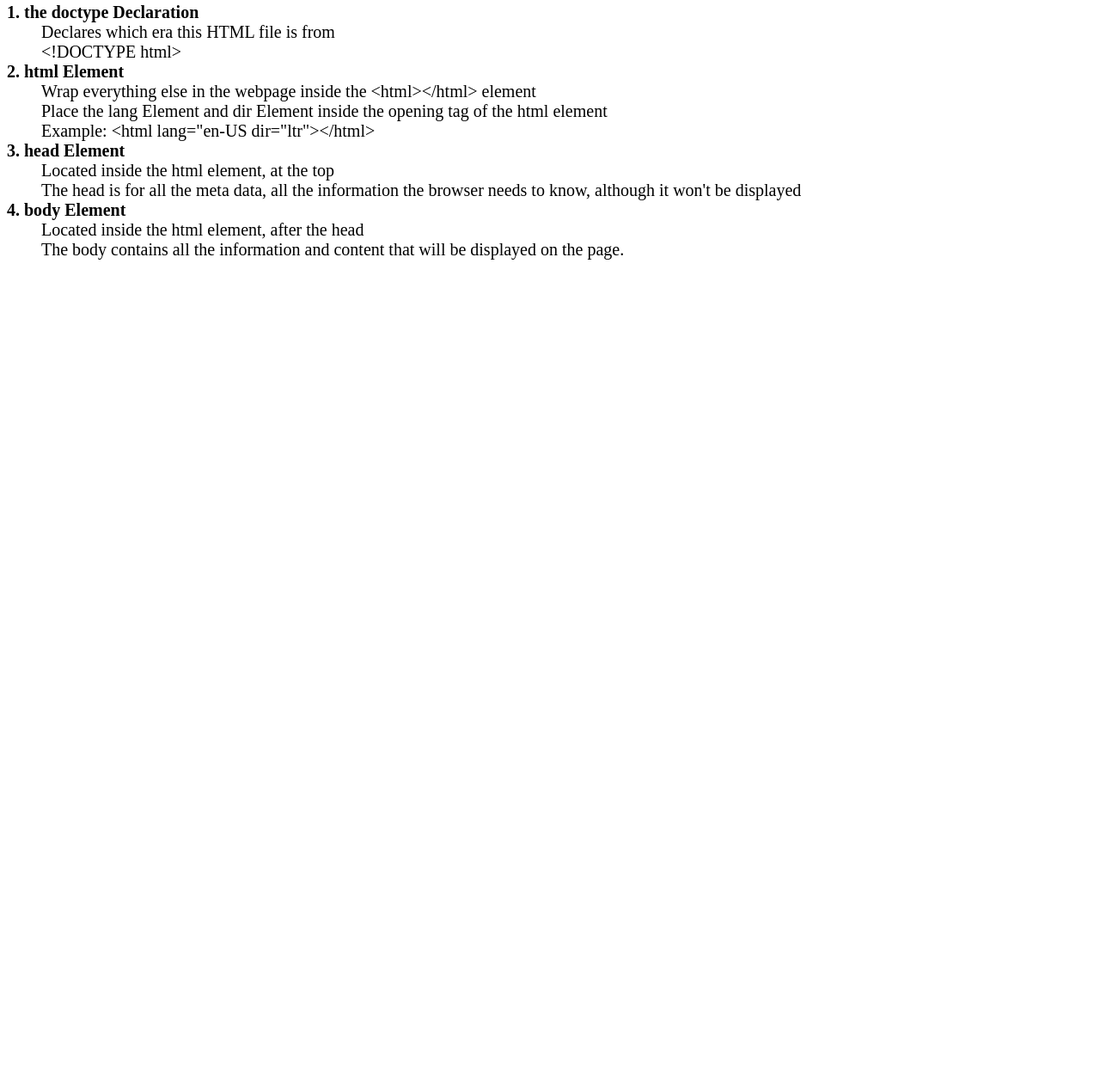
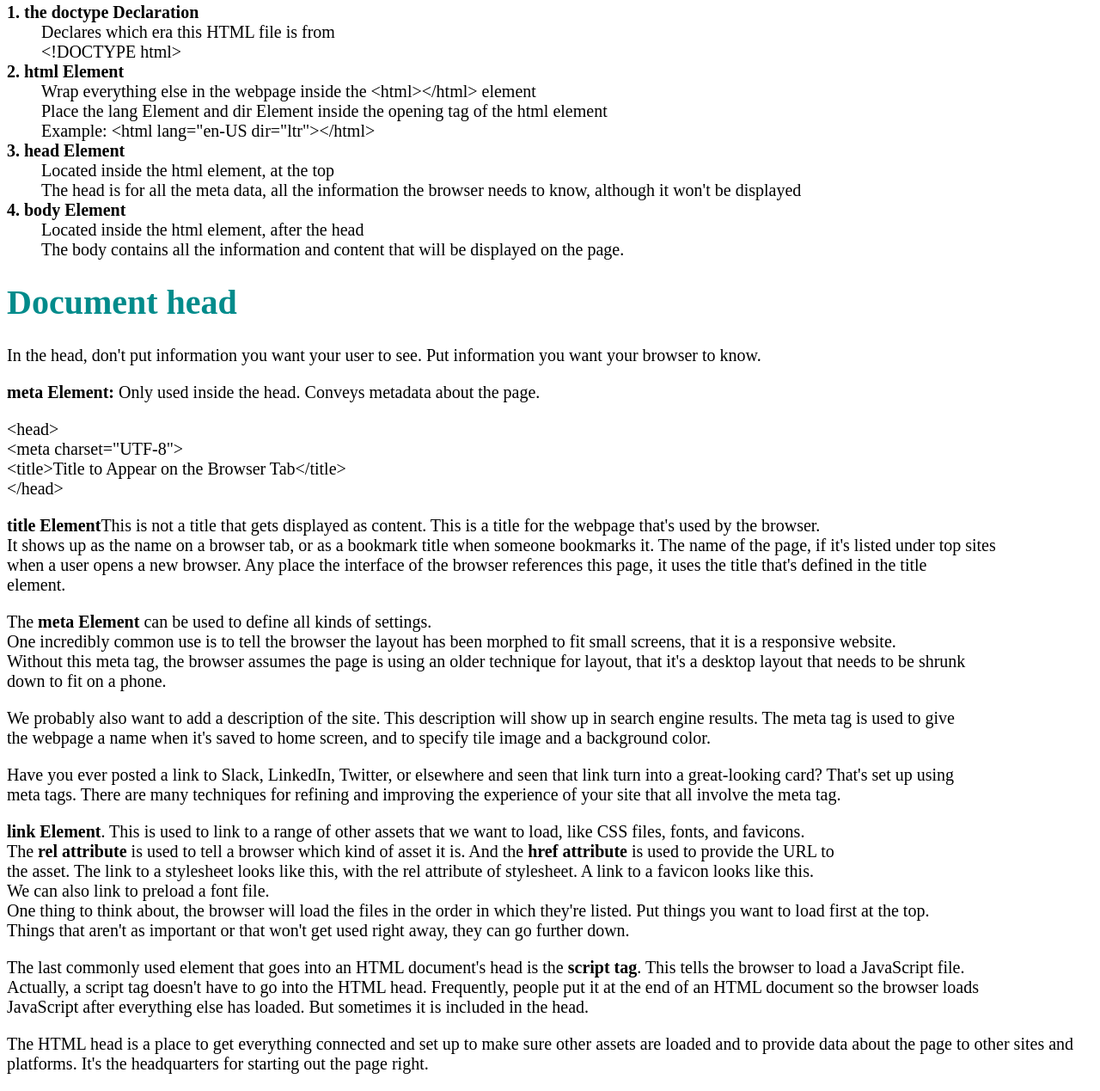
Before and after one commit to r-scott25/Ex_Files_HTML_EssT-Instructor-Jen-Simmons, a plain HTML site: page idContent/PuttingTogether/puttingTogether.html in a window 1280 px wide. Shown: the part 550-1819 px from the top of the page at 86% size. Before the commit the page ends 872 px from the top, so only its background shows below. Drawn offline with Linux system fonts and the light colour scheme.

Commit message:
Document head

```diff
--- a/idContent/PuttingTogether/puttingTogether.html
+++ b/idContent/PuttingTogether/puttingTogether.html
@@ -1,25 +1,35 @@
 <!DOCTYPE html>
 <html lang="en">
   <head>
-  <meta charset="UTF-8">
-  <meta http-equiv="X-UA-Compatible" content="IE=edge">
-  <meta name="viewport" content="width=device-width, initial-scale=1.0">
+    <meta charset="UTF-8" />
+    <meta http-equiv="X-UA-Compatible" content="IE=edge" />
+    <meta name="viewport" content="width=device-width, initial-scale=1.0" />
     <title>Document</title>
   </head>
   <body style="font-size: 20px">
     <h1 style="color: darkcyan">Putting It All Together</h1>
     <h1 style="color: darkcyan">The HTML Page</h1>
-  <h3>No matter how the website is engineered, the web itself works the same every time.</h3>
+    <h3>
+      No matter how the website is engineered, the web itself works the same
+      every time.
+    </h3>
     <ol>
       <li>URL: A user goes to a URL</li>
       <li>Request: Hitting that URL sends a request for an HTML file</li>
       <li>Response: HTML: A server returns a single HTML file</li>
       <li>The browser reads the HTML file and does what it says</li>
     </ol>
-  <p><b>HTML file: </b> The first file that's returned in response to a request for a webpage </p>
-  <p>When the browser gets that HTML file, it immediately starts reading it from top to bottom and starts to do what it says.</p>
     <p>
-    At the top, there's a list of other files (links, scripts). The browser immediately requests them, and once it has those files, <br>
+      <b>HTML file: </b> The first file that's returned in response to a request
+      for a webpage
+    </p>
+    <p>
+      When the browser gets that HTML file, it immediately starts reading it
+      from top to bottom and starts to do what it says.
+    </p>
+    <p>
+      At the top, there's a list of other files (links, scripts). The browser
+      immediately requests them, and once it has those files, <br />
       it starts to do the things that those files tell it to do.
     </p>
     <h2>Key Parts that Every Web Page Must Have</h2>
@@ -28,18 +38,102 @@
       <dd>Declares which era this HTML file is from</dd>
       <dd>&lt;!DOCTYPE html&gt;</dd>
       <dt><b>2. html Element</b></dt>
-      <dd>Wrap everything else in the webpage inside the &lt;html&gt;&lt;/html&gt; element</dd>
-      <dd>Place the lang Element and dir Element inside the opening tag of the html element</dd>
+      <dd>
+        Wrap everything else in the webpage inside the &lt;html&gt;&lt;/html&gt;
+        element
+      </dd>
+      <dd>
+        Place the lang Element and dir Element inside the opening tag of the
+        html element
+      </dd>
       <dd>Example: &lt;html lang="en-US dir="ltr"&gt;&lt;/html&gt;</dd>
       <dt><b>3. head Element</b></dt>
       <dd>Located inside the html element, at the top</dd>
-      <dd>The head is for all the meta data, all the information the browser needs to know, although it won't be displayed</dd>
+      <dd>
+        The head is for all the meta data, all the information the browser needs
+        to know, although it won't be displayed
+      </dd>
       <dt><b>4. body Element</b></dt>
       <dd>Located inside the html element, after the head</dd>
-      <dd>The body contains all the information and content that will be displayed on the page.</dd>
-
-
-
+      <dd>
+        The body contains all the information and content that will be displayed
+        on the page.
+      </dd>
     </dl>
+    <h1 style="color: darkcyan">Document head</h1>
+    <p>
+      In the head, don't put information you want your user to see. Put
+      information you want your browser to know.
+    </p>
+    <p>
+      <b>meta Element: </b>Only used inside the head. Conveys metadata about the
+      page.
+    </p>
+    <p>
+      &lt;head&gt;<br />
+      &lt;meta charset="UTF-8"&gt;<br />
+      &lt;title&gt;Title to Appear on the Browser Tab&lt;/title&gt;<br />
+      &lt;/head&gt;<br />
+    </p>
+    <p>
+      <b>title Element</b>This is not a title that gets displayed as content.
+      This is a title for the webpage that's used by the browser. <br />
+      It shows up as the name on a browser tab, or as a bookmark title when
+      someone bookmarks it. The name of the page, if it's listed under top sites
+      <br />
+      when a user opens a new browser. Any place the interface of the browser
+      references this page, it uses the title that's defined in the title <br />
+      element.
+    </p>
+    <p>
+      The <b>meta Element</b> can be used to define all kinds of settings.
+      <br />
+      One incredibly common use is to tell the browser the layout has been
+      morphed to fit small screens, that it is a responsive website. <br />
+      Without this meta tag, the browser assumes the page is using an older
+      technique for layout, that it's a desktop layout that needs to be shrunk
+      <br />
+      down to fit on a phone.
+    </p>
+    <p>
+      We probably also want to add a description of the site. This description
+      will show up in search engine results. The meta tag is used to give <br />
+      the webpage a name when it's saved to home screen, and to specify tile
+      image and a background color.
+    </p>
+    <p>
+      Have you ever posted a link to Slack, LinkedIn, Twitter, or elsewhere and
+      seen that link turn into a great-looking card? That's set up using <br />
+      meta tags. There are many techniques for refining and improving the
+      experience of your site that all involve the meta tag.
+    </p>
+    <p>
+      <b>link Element</b>. This is used to link to a range of other assets that
+      we want to load, like CSS files, fonts, and favicons. <br />
+      The <b>rel attribute</b> is used to tell a browser which kind of asset it
+      is. And the <b>href attribute</b> is used to provide the URL to <br />
+      the asset. The link to a stylesheet looks like this, with the rel
+      attribute of stylesheet. A link to a favicon looks like this. <br />
+      We can also link to preload a font file. <br />
+      One thing to think about, the browser will load the files in the order in
+      which they're listed. Put things you want to load first at the top. <br />
+      Things that aren't as important or that won't get used right away, they
+      can go further down.
+    </p>
+    <p>
+      The last commonly used element that goes into an HTML document's head is
+      the <b>script tag</b>. This tells the browser to load a JavaScript
+      file.<br />
+      Actually, a script tag doesn't have to go into the HTML head. Frequently,
+      people put it at the end of an HTML document so the browser loads <br />
+      JavaScript after everything else has loaded. But sometimes it is included
+      in the head.
+    </p>
+    <p>
+      The HTML head is a place to get everything connected and set up to make
+      sure other assets are loaded and to provide data about the page to other
+      sites and platforms. It's the headquarters for starting out the page
+      right.
+    </p>
   </body>
 </html>
```
Lines whose indentation alone changed are shown as unchanged.
